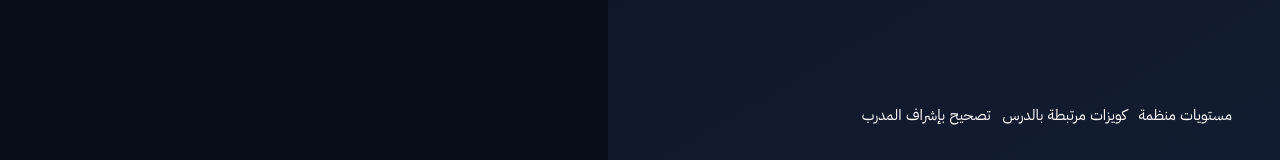
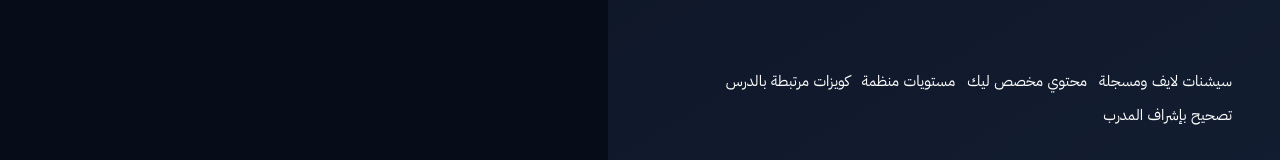
Before and after one commit to speakozy-code/speakozy-learning-webapp, a React (Vite) app: page / in a window 1280 px wide. Shown: the part 626-786 px from the top of the page. Built offline with nearby package versions, Linux system fonts and the light colour scheme; no server answers.

Commit message:
feat: add live sessions and tailored content to login highlights

```diff
--- a/src/pages/Login.tsx
+++ b/src/pages/Login.tsx
@@ -50,7 +50,7 @@ export default function Login() {
       <p>اتعلم إنجليزي بالممارسة مش بالحفظ. سيشنات قصيرة، محتوى واضح، وخطة ماشية معاك خطوة بخطوة.</p>
     </div>
     <div className="row auth-points">
-      <span>مستويات منظمة</span><span>كويزات مرتبطة بالدرس</span><span>تصحيح بإشراف المدرب</span>
+      <span>سيشنات لايف ومسجلة</span><span>محتوي مخصص ليك</span><span>مستويات منظمة</span><span>كويزات مرتبطة بالدرس</span><span>تصحيح بإشراف المدرب</span>
     </div>
   </>;
 
```
